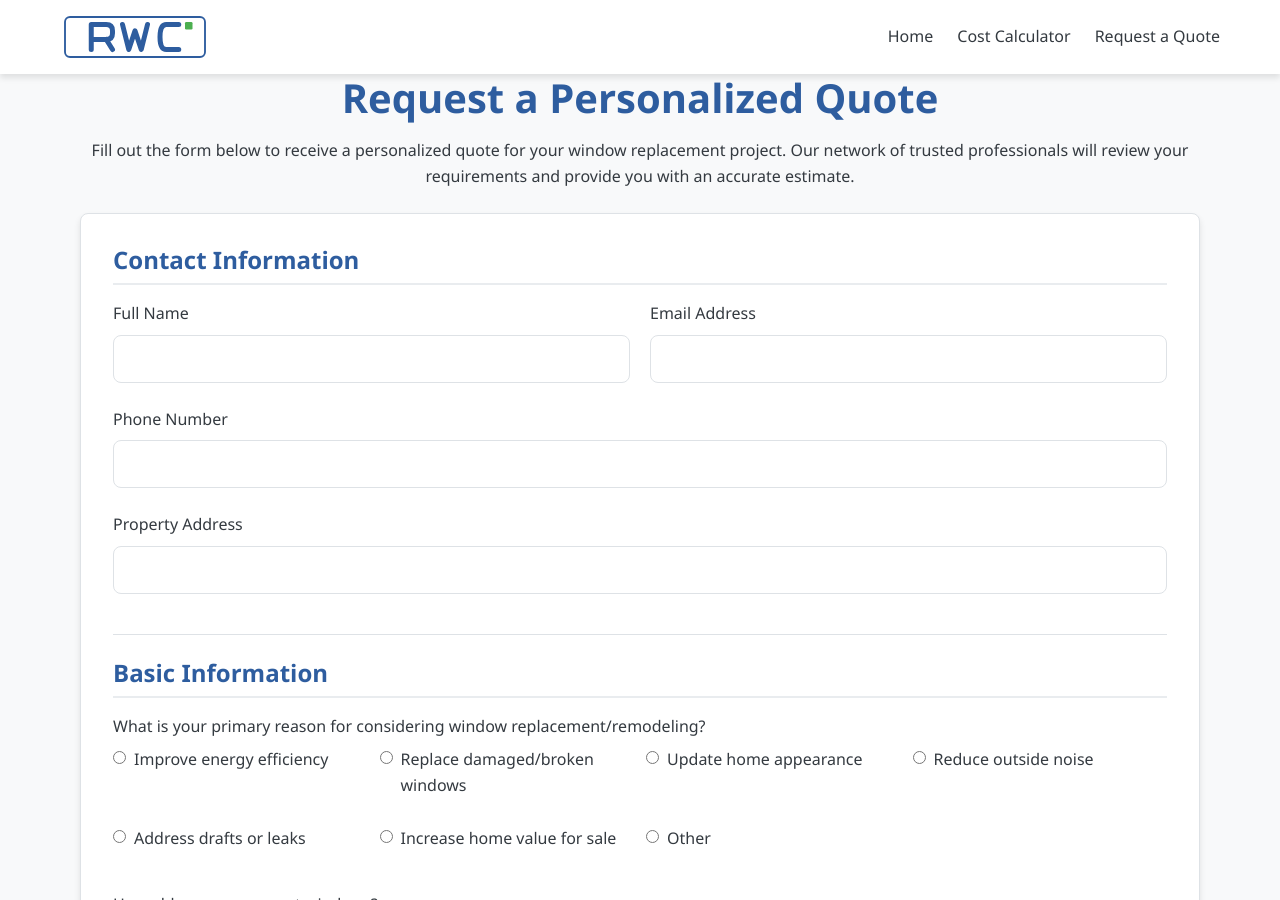
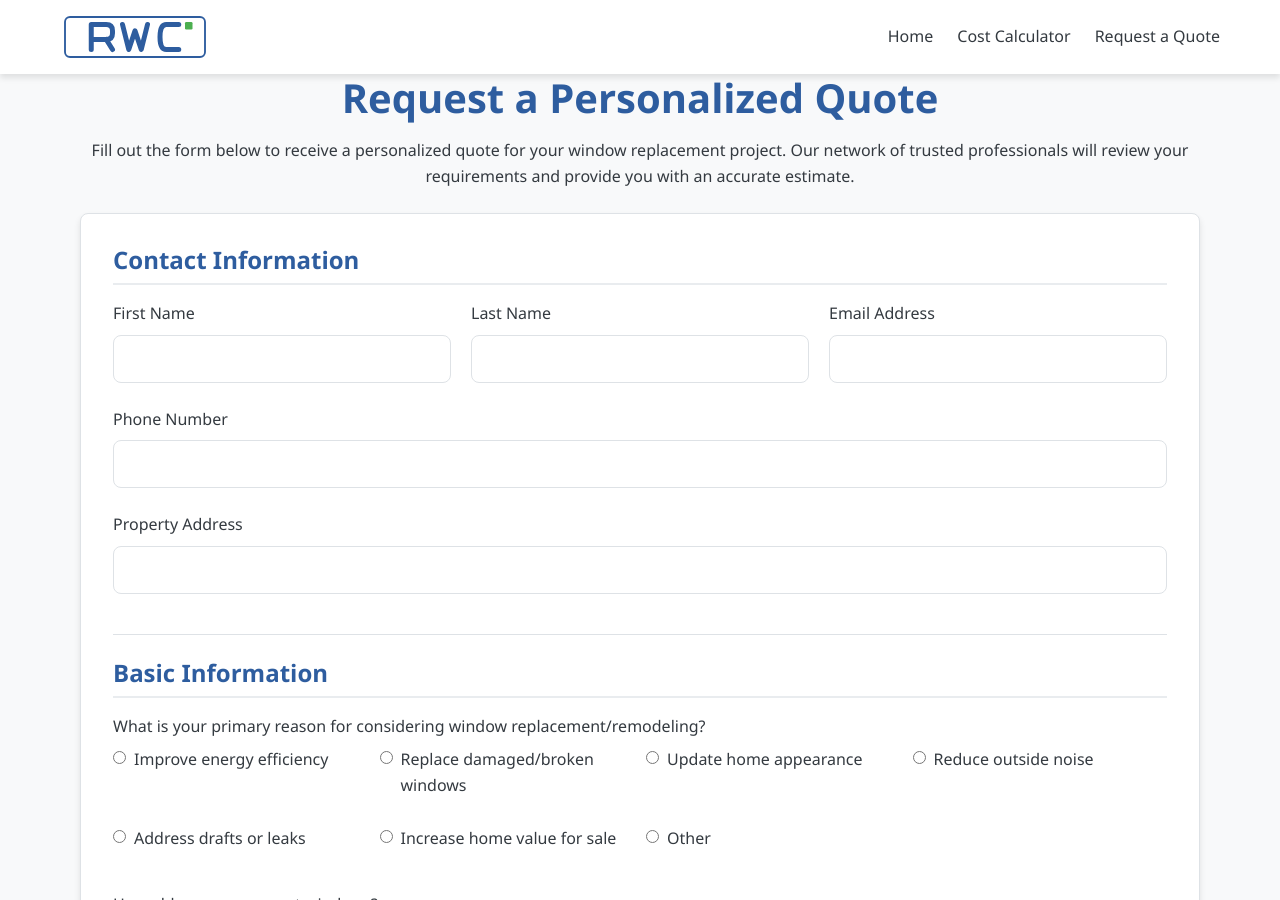
Before and after one commit to tim-amredev/replacement-window-costs, a Jekyll site: the page built from form-collection.html, in a window 1280 px wide and 900 px high. Built offline with Jekyll 4.4.1, drawn with Linux system fonts in a browser that asks for light colours.

Commit message:
Update form-collection.html

```diff
--- a/form-collection.html
+++ b/form-collection.html
@@ -21,7 +21,14 @@ custom_js:
         <div class="form-row">
           <div class="form-col">
             <div class="form-group">
-              <label for="name">Full Name</label>
+              <label for="name">First Name</label>
+              <input type="text" id="name" name="name" required>
+            </div>
+          </div>
+
+          <div class="form-col">
+            <div class="form-group">
+              <label for="name">Last Name</label>
               <input type="text" id="name" name="name" required>
             </div>
           </div>
```
